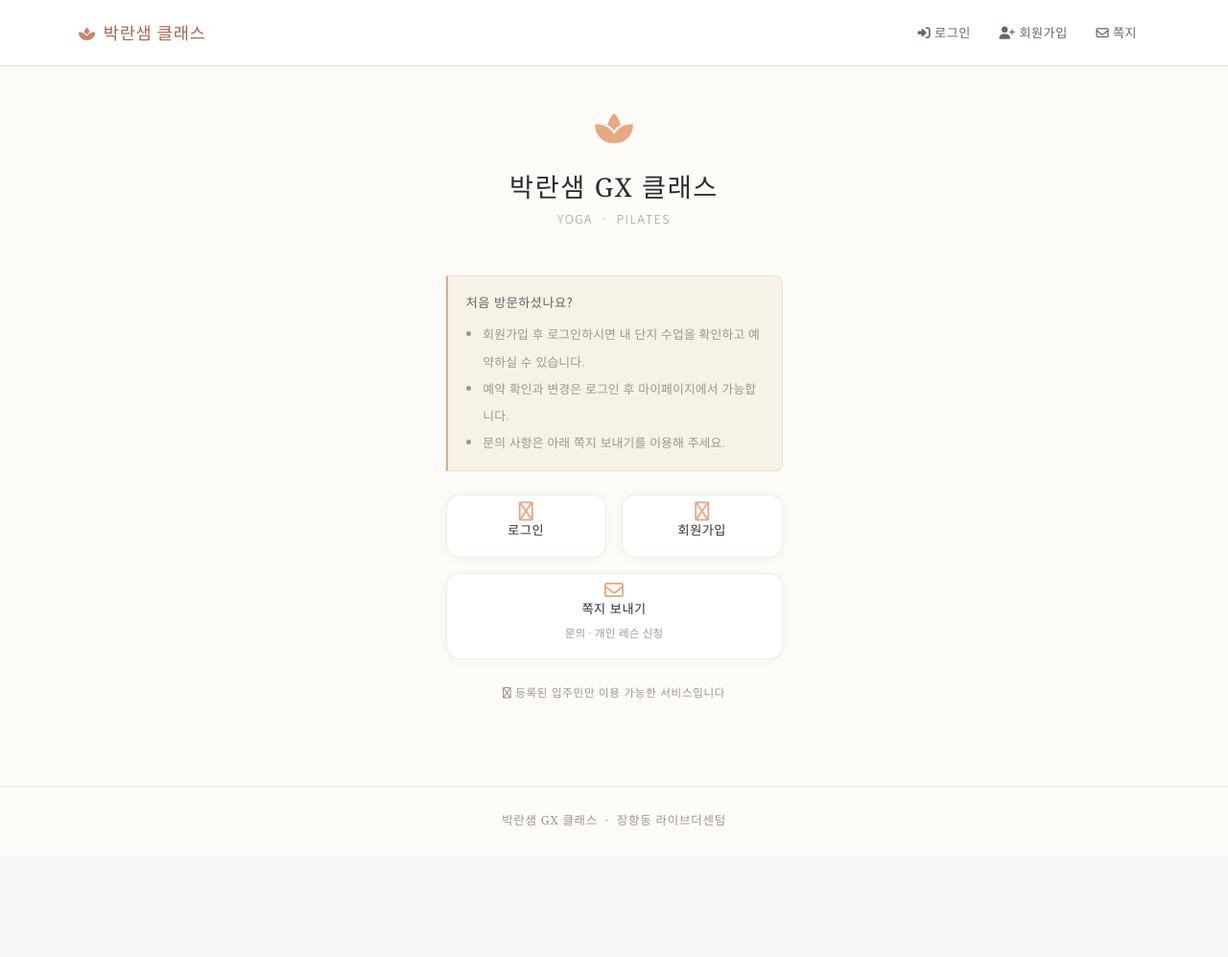
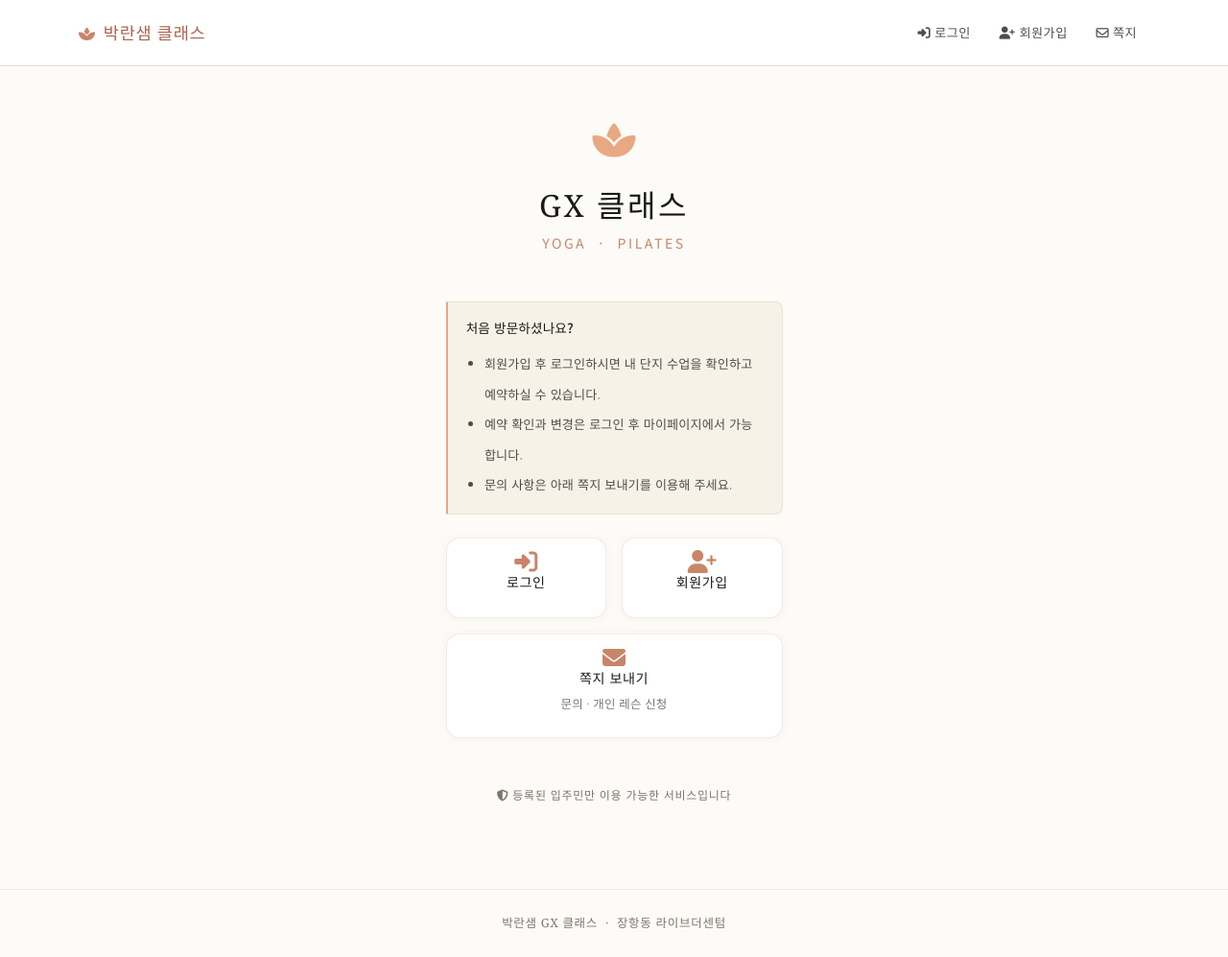
Before and after one commit to parkran-gx/gx-booking, a Django app: page / in a window 1280 px wide. Shown: the whole page at 96% size. Before the commit the page ends 860 px from the top, so only its background shows below. Run offline with Django 4.2, Linux system fonts and the light colour scheme.

Commit message:
fix: CSRF 설정·랜딩 가시성 개선

```diff
--- a/apps/classes/templates/classes/landing.html
+++ b/apps/classes/templates/classes/landing.html
@@ -4,58 +4,58 @@
 <div class="row justify-content-center">
   <div class="col-lg-5 col-md-7">
 
-    <div class="text-center mb-5 mt-2">
-      <div class="mb-3" style="color: var(--rose-300); font-size: 2.2rem;">
+    <div class="text-center mb-5 mt-3">
+      <div class="mb-3" style="color: var(--rose-300); font-size: 2.5rem;">
         <i class="fa-solid fa-spa"></i>
       </div>
-      <h1 style="font-family: var(--serif); font-weight: 300; font-size: 1.7rem; color: var(--charcoal); letter-spacing: 0.06em; margin-bottom: 0.4rem;">
-        박란샘 GX 클래스
+      <h1 style="font-family: var(--serif); font-weight: 400; font-size: 2rem; color: var(--charcoal); letter-spacing: 0.08em; margin-bottom: 0.5rem;">
+        GX 클래스
       </h1>
-      <p style="font-size: 0.78rem; color: var(--stone-lt); letter-spacing: 0.12em; margin-bottom: 0;">
+      <p style="font-size: 0.88rem; color: var(--rose-400); letter-spacing: 0.18em; margin-bottom: 0; font-weight: 400;">
         YOGA &nbsp;·&nbsp; PILATES
       </p>
       {% if complex_name %}
-      <p style="font-size: 0.82rem; color: var(--rose-400); margin-top: 0.8rem; letter-spacing: 0.04em;">
-        <i class="fa-solid fa-location-dot me-1"></i>{{ complex_name }}
+      <p style="font-size: 0.82rem; color: var(--stone); margin-top: 1rem; letter-spacing: 0.04em;">
+        <i class="fa-solid fa-location-dot me-1" style="color: var(--rose-300);"></i>{{ complex_name }}
       </p>
       {% endif %}
     </div>
 
     <div class="gx-guide mb-4">
-      <p style="font-size: 0.82rem; font-weight: 400; color: var(--stone); margin-bottom: 0.5rem; letter-spacing: 0.04em;">
+      <p style="font-size: 0.85rem; font-weight: 500; color: var(--charcoal); margin-bottom: 0.6rem;">
         처음 방문하셨나요?
       </p>
-      <ul style="margin: 0; padding-left: 1.1rem; font-size: 0.8rem; color: var(--stone-lt); line-height: 2.2;">
+      <ul style="margin: 0; padding-left: 1.2rem; font-size: 0.82rem; color: var(--stone); line-height: 2.4;">
         <li>회원가입 후 로그인하시면 내 단지 수업을 확인하고 예약하실 수 있습니다.</li>
         <li>예약 확인과 변경은 로그인 후 마이페이지에서 가능합니다.</li>
         <li>문의 사항은 아래 쪽지 보내기를 이용해 주세요.</li>
       </ul>
     </div>
 
-    <div class="row g-3 mb-4">
+    <div class="row g-3 mb-5">
       <div class="col-6">
-        <a href="/accounts/login/" class="gx-card d-block text-decoration-none p-3 text-center">
-          <i class="fa-regular fa-arrow-right-to-bracket fa-lg mb-2 d-block" style="color: var(--rose-300);"></i>
-          <p class="mb-0" style="font-size: 0.82rem; color: var(--charcoal); letter-spacing: 0.04em;">로그인</p>
+        <a href="/accounts/login/" class="gx-card d-block text-decoration-none p-4 text-center">
+          <i class="fa-solid fa-right-to-bracket fa-xl mb-2 d-block" style="color: var(--rose-400);"></i>
+          <p class="mb-0" style="font-size: 0.88rem; color: var(--charcoal); font-weight: 500; letter-spacing: 0.04em;">로그인</p>
         </a>
       </div>
       <div class="col-6">
-        <a href="/accounts/register/" class="gx-card d-block text-decoration-none p-3 text-center">
-          <i class="fa-regular fa-user-plus fa-lg mb-2 d-block" style="color: var(--rose-300);"></i>
-          <p class="mb-0" style="font-size: 0.82rem; color: var(--charcoal); letter-spacing: 0.04em;">회원가입</p>
+        <a href="/accounts/register/" class="gx-card d-block text-decoration-none p-4 text-center">
+          <i class="fa-solid fa-user-plus fa-xl mb-2 d-block" style="color: var(--rose-400);"></i>
+          <p class="mb-0" style="font-size: 0.88rem; color: var(--charcoal); font-weight: 500; letter-spacing: 0.04em;">회원가입</p>
         </a>
       </div>
       <div class="col-12">
-        <a href="/messages/send/" class="gx-card d-block text-decoration-none p-3 text-center">
-          <i class="fa-regular fa-envelope fa-lg mb-2 d-block" style="color: var(--rose-300);"></i>
-          <p class="mb-0" style="font-size: 0.82rem; color: var(--charcoal); letter-spacing: 0.04em;">쪽지 보내기</p>
-          <p class="mb-0 mt-1" style="font-size: 0.72rem; color: var(--stone-lt);">문의 · 개인 레슨 신청</p>
+        <a href="/messages/send/" class="gx-card d-block text-decoration-none p-4 text-center">
+          <i class="fa-solid fa-envelope fa-xl mb-2 d-block" style="color: var(--rose-400);"></i>
+          <p class="mb-0" style="font-size: 0.88rem; color: var(--charcoal); font-weight: 500; letter-spacing: 0.04em;">쪽지 보내기</p>
+          <p class="mb-0 mt-1" style="font-size: 0.78rem; color: var(--stone-lt);">문의 · 개인 레슨 신청</p>
         </a>
       </div>
     </div>
 
-    <p class="text-center" style="font-size: 0.72rem; color: var(--stone-lt); letter-spacing: 0.06em;">
-      <i class="fa-regular fa-shield me-1"></i>등록된 입주민만 이용 가능한 서비스입니다
+    <p class="text-center" style="font-size: 0.75rem; color: var(--stone-lt); letter-spacing: 0.06em;">
+      <i class="fa-solid fa-shield-halved me-1"></i>등록된 입주민만 이용 가능한 서비스입니다
     </p>
   </div>
 </div>
--- a/gx_booking/settings.py
+++ b/gx_booking/settings.py
@@ -87,3 +87,5 @@ KAKAO_API_KEY = os.environ.get('KAKAO_API_KEY', '')
 EMAIL_BACKEND = 'django.core.mail.backends.console.EmailBackend'
 
 INSTALLED_APPS += ['apps.enrollments']
+
+CSRF_TRUSTED_ORIGINS = ['https://parkrangx.pythonanywhere.com']
--- a/static/css/style.css
+++ b/static/css/style.css
@@ -22,9 +22,9 @@
   --cream-200: #EDE4D0;
   --gold-300: #C9A96E;
   --gold-400: #B8924A;
-  --charcoal: #2C2C2C;
-  --stone:    #6B6460;
-  --stone-lt: #9E9690;
+  --charcoal: #1A1A1A;
+  --stone:    #504C49;
+  --stone-lt: #7A756F;
   --white:    #FFFFFF;
   --border:   rgba(180,160,140,0.2);
   --border-md: rgba(180,160,140,0.35);
```
